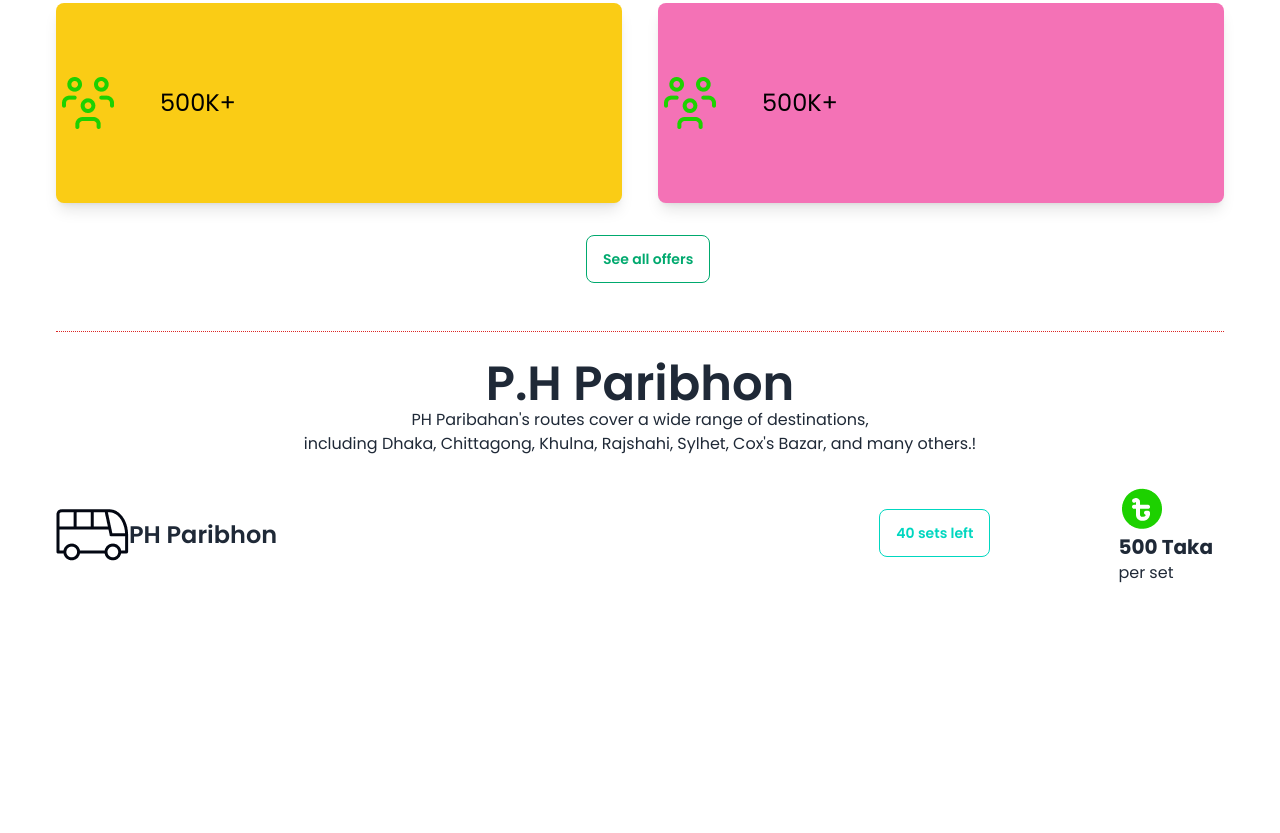
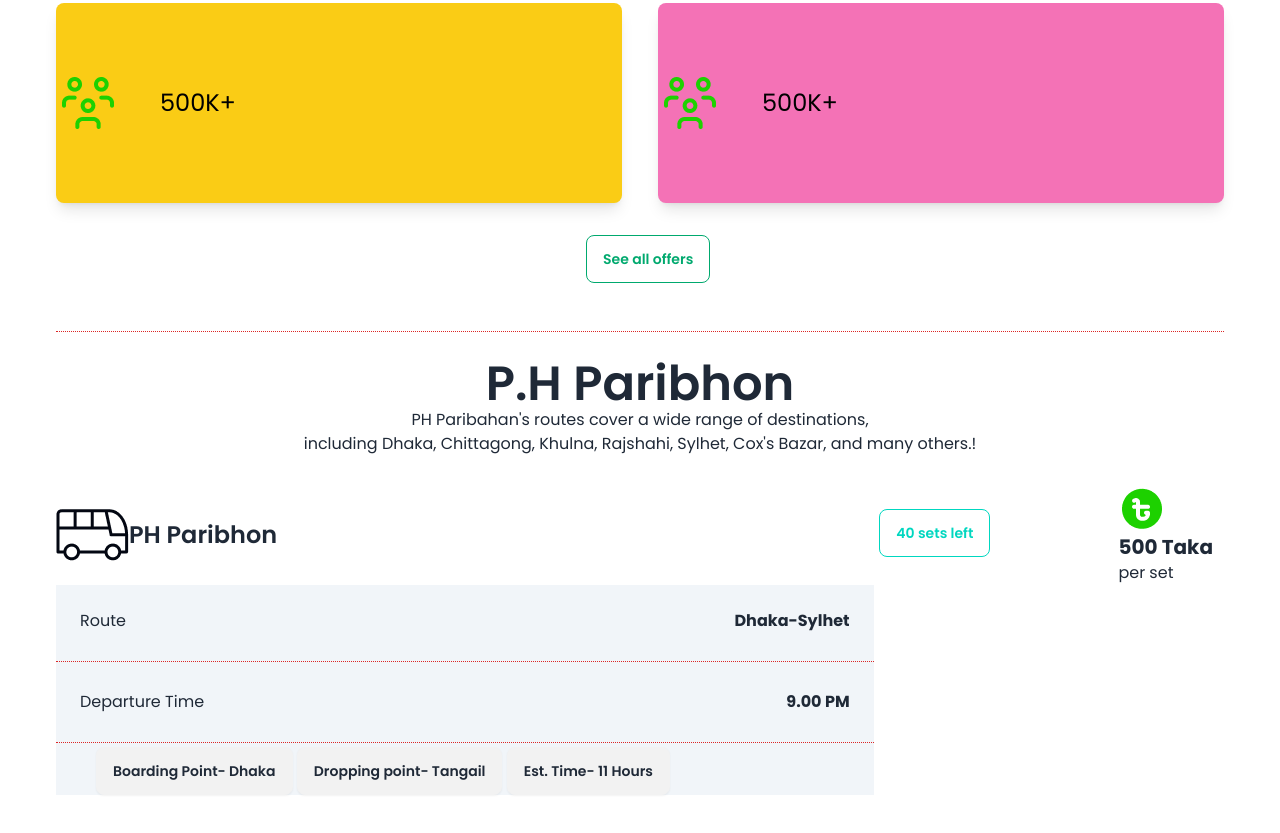
Before and after one commit to rajib-6311/Bus-Train-Ticket-Booking-Js, a plain HTML site: page index.html in a window 1280 px wide. Shown: the part 893-1726 px from the top of the page. Before the commit the page ends 1590 px from the top, so only its background shows below. Drawn offline with nearby package versions, Linux system fonts and the light colour scheme.

Commit message:
pahibhon details add

```diff
--- a/index.html
+++ b/index.html
@@ -166,11 +166,32 @@
                         <button class="btn btn-outline btn-accent">40 sets left</button>
                     </div>
                 </div>
-                <div>
+                <!-- Price part -->
+                <div class="">
                     <img src="images/fare.png" alt="">
                     <h1 class="text-xl font-bold">500 Taka</h1>
                     <p>per set</p>
                 </div>
+
+            </div>
+          </section>
+
+          <!-- Route and time  -->
+          <section class="bg-slate-100 w-[70%]">
+            <div class="flex justify-between p-6">
+                <p>Route</p>
+                <p class="font-bold">Dhaka-Sylhet</p>
+            </div>
+            <hr class="flex-grow border-dotted border-red-600 my-1">
+            <div class="flex justify-between p-6">
+                <p>Departure Time</p>
+                <p class="font-bold">9.00 PM</p>
+            </div>
+            <hr class="flex-grow border-dotted border-red-600 my-1">
+            <div class="pl-10">
+                <button class="btn">Boarding Point- Dhaka</button>
+                <button class="btn">Dropping point- Tangail</button>
+                <button class="btn">Est. Time- 11 Hours</button>
             </div>
           </section>
     </main>
```
